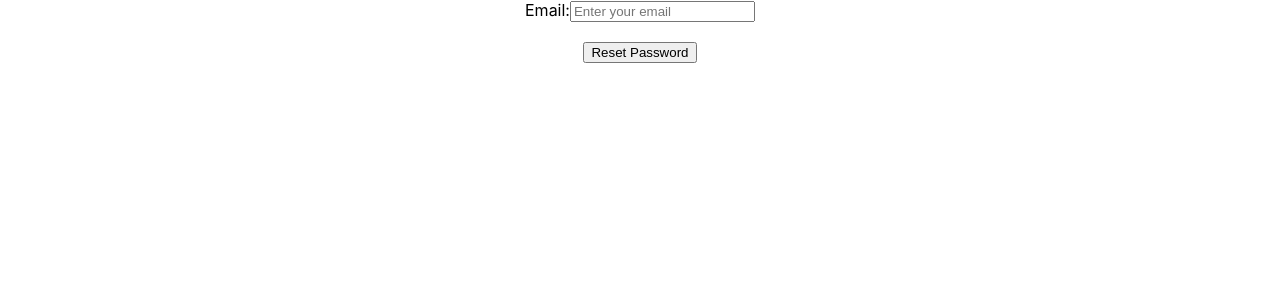
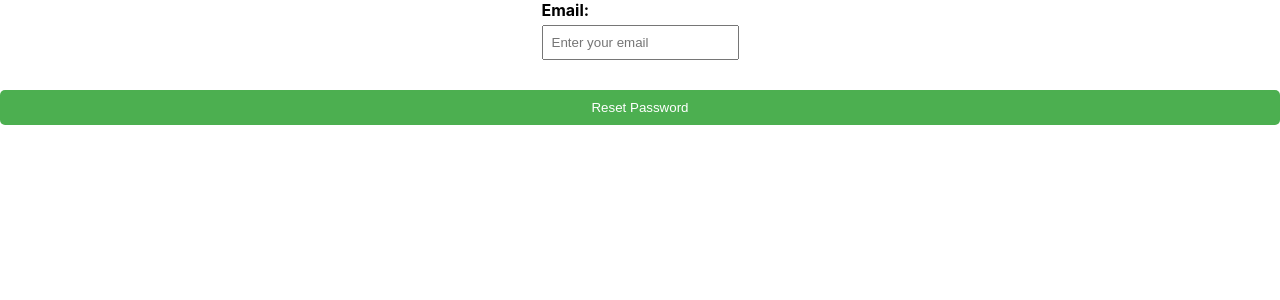
Before and after one commit to SimonZhao7/Maomorize, a React (Vite) app: page /forgot in a window 1280 px wide. Shown: the top 300 px of the page. Built offline with nearby package versions, Linux system fonts and the light colour scheme; no server answers; the HTML template or start-up script is replaced by a standard one.

Commit message:
made signup more asthetic

```diff
--- a/src/routes/SignUp/index.jsx
+++ b/src/routes/SignUp/index.jsx
@@ -1,4 +1,4 @@
-import './style.css';
+import './style.css'; // Import the CSS file
 import { useState } from 'react';
 import { createUserWithEmailAndPassword } from 'firebase/auth';
 import { auth } from '../../../firebase'; // Assuming you have initialized Firebase in 'firebase.js' file
@@ -29,17 +29,24 @@ const SignUp = () => {
 	};
 
 	return (
-		<div>
+		<div className='signup-container'>
+			<h2>Sign Up</h2>
+			<div className='input-group'>
+				<label>Email:</label>
 				<input
 					type='email'
-				placeholder='Email'
+					placeholder='Enter your email'
 					onChange={(e) => setEmail(e.target.value)}
 				/>
+			</div>
+			<div className='input-group'>
+				<label>Password:</label>
 				<input
 					type='password'
-				placeholder='Password'
+					placeholder='Enter your password'
 					onChange={(e) => setPassword(e.target.value)}
 				/>
+			</div>
 			<button onClick={handleSignup}>Sign Up</button>
 		</div>
 	);
--- a/src/routes/SignUp/style.css
+++ b/src/routes/SignUp/style.css
@@ -0,0 +1,47 @@
+/* SignUp.css */
+
+.signup-container {
+	max-width: 300px;
+	margin: auto;
+	padding: 20px;
+	border: 1px solid #ccc;
+	border-radius: 8px;
+	background-color: #fff;
+	box-shadow: 0 0 10px rgba(0, 0, 0, 0.1);
+}
+
+h2 {
+	text-align: center;
+	color: #333;
+}
+
+.input-group {
+	margin-bottom: 15px;
+}
+
+label {
+	display: block;
+	margin-bottom: 5px;
+	font-weight: bold;
+}
+
+input {
+	width: 100%;
+	padding: 8px;
+	margin-bottom: 10px;
+	box-sizing: border-box;
+}
+
+button {
+	width: 100%;
+	padding: 10px;
+	background-color: #4caf50;
+	color: #fff;
+	border: none;
+	border-radius: 5px;
+	cursor: pointer;
+}
+
+button:hover {
+	background-color: #45a049;
+}
```
Lines whose indentation alone changed are shown as unchanged.
